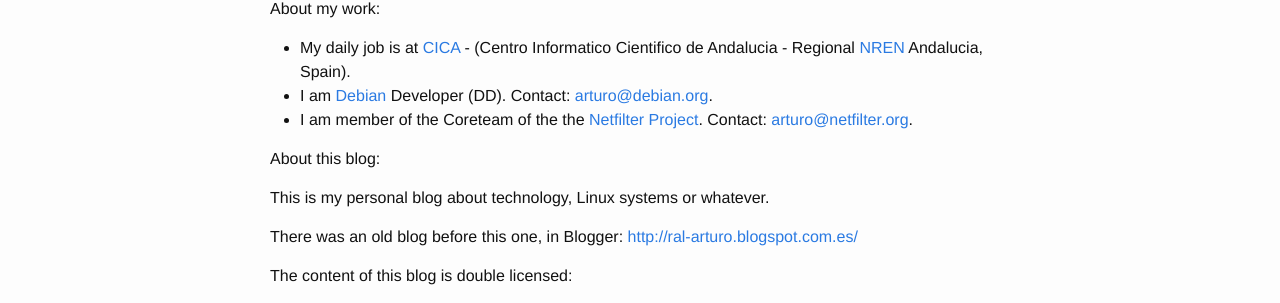
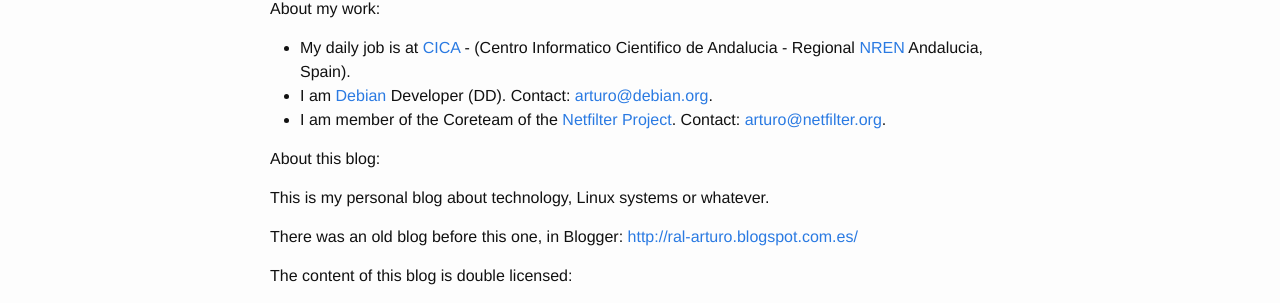
Before and after one commit to aborrero/ral-arturo.org, a Jekyll site: the page built from about.md, in a window 1280 px wide. Shown: the part 167-470 px from the top of the page. Built offline with Jekyll 4.4.1, drawn with Linux system fonts in a browser that asks for light colours.

Commit message:
about.md: fix typo, double 'the'
Fix typo.

Signed-off-by: Arturo Borrero Gonzalez <arturo@debian.org>

```diff
--- a/about.md
+++ b/about.md
@@ -10,7 +10,7 @@
    Andalucia - Regional [NREN][nren] Andalucia, Spain).
  * I am [Debian][debian] Developer (DD). Contact:
   [arturo@debian.org](mailto:arturo@debian.org).
- * I am member of the Coreteam of the the [Netfilter Project][netfilter].
+ * I am member of the Coreteam of the [Netfilter Project][netfilter].
   Contact: [arturo@netfilter.org](mailto:arturo@netfilter.org).
 
 About this blog:
```
